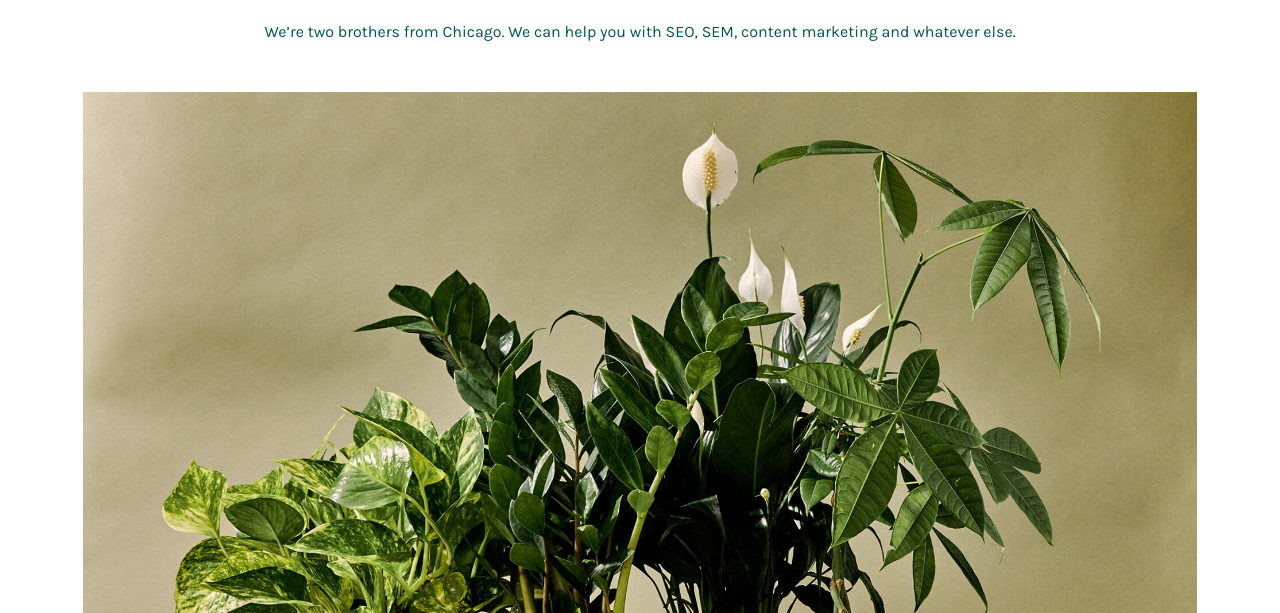
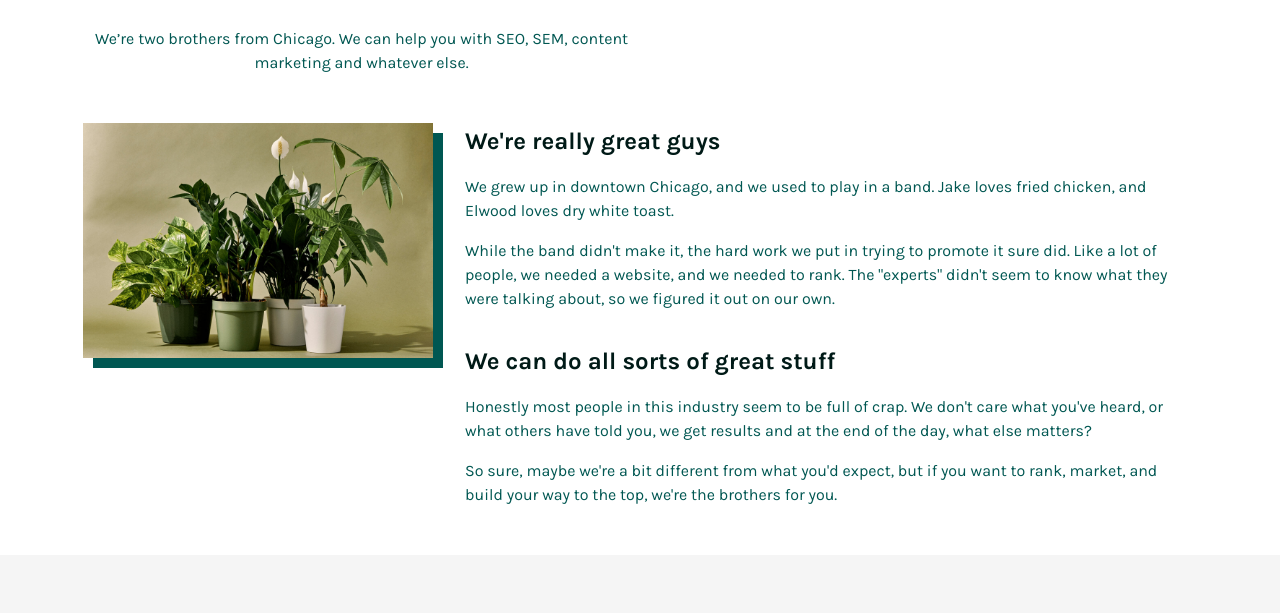
Before and after one commit to jjyoon7/responsive_design_course, a plain HTML site: page about-me.html in a window 1280 px wide. Shown: the part 175-788 px from the top of the page. Drawn offline with Linux system fonts and the light colour scheme.

Commit message:
you can create the effect with box-shadow property

```diff
--- a/styles.css
+++ b/styles.css
@@ -11,7 +11,6 @@ body {
 
 img {
     width: 100%;
-    display: block;
 }
 
 /* ==================
@@ -97,8 +96,7 @@ a {
 }
 
 .logo {
-    margin-bottom: -0.45em;
-    max-height: 80px;
+    display: block;
 }
 
 .nav {
@@ -230,7 +228,7 @@ a {
 }
 
 .about-me-img {
-    width: 100%;
+    box-shadow: 10px 10px 0px 0 #005752;
 }
 
 .main-text {
@@ -240,6 +238,23 @@ a {
 .section-title {
     margin: 0;
     margin-top: 2rem;
+}
+
+@media (min-width:550px) {
+    .about-me-subtitle {
+        /* how to give a max-width on subtitle without messing up with the grid */
+        max-width: 50%;
+    }
+    .about-me-img {
+        grid-column: 2 / span 1;
+    }
+    .main-text {
+        grid-column: 3 / span 2;
+        margin: 0;
+        margin-bottom: 2rem;
+    }
+
+
 }
 
 /* ==================
```
